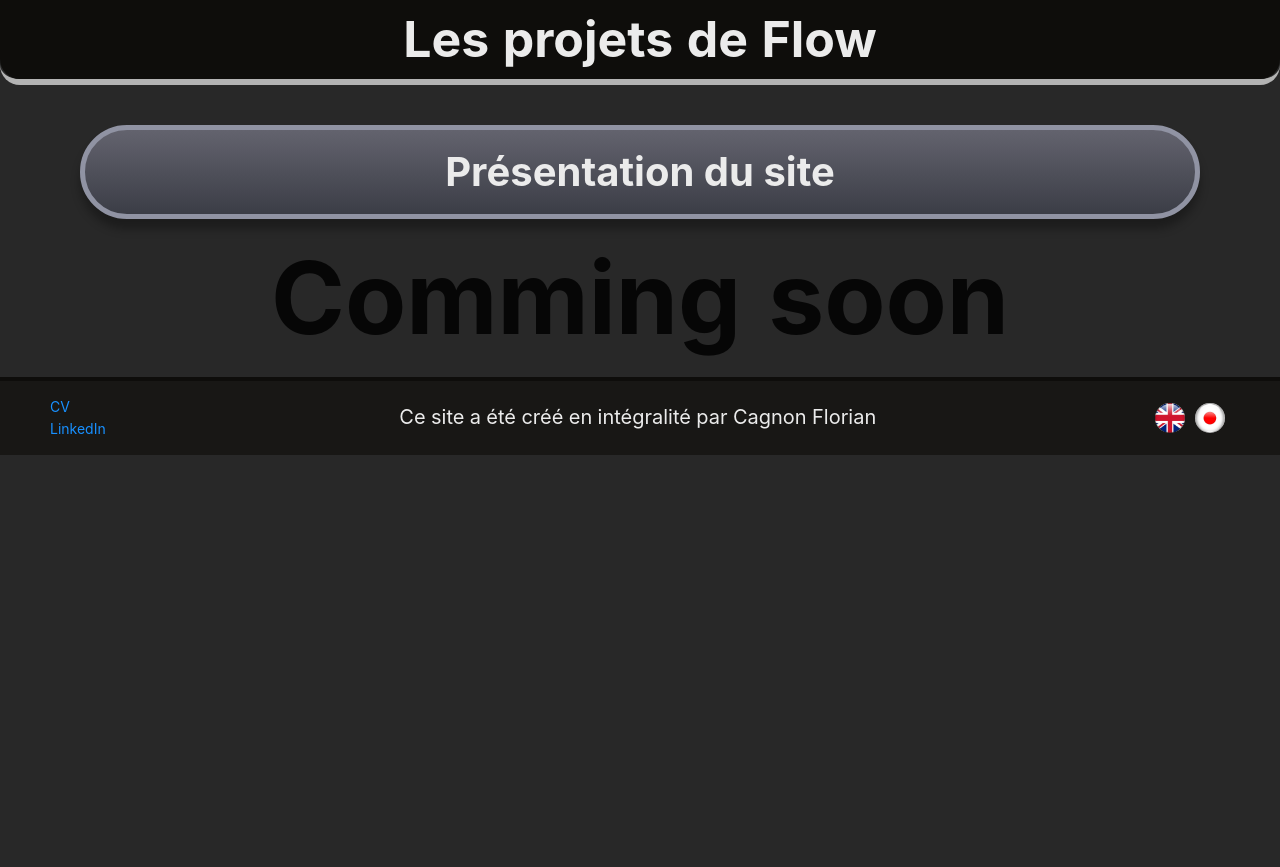
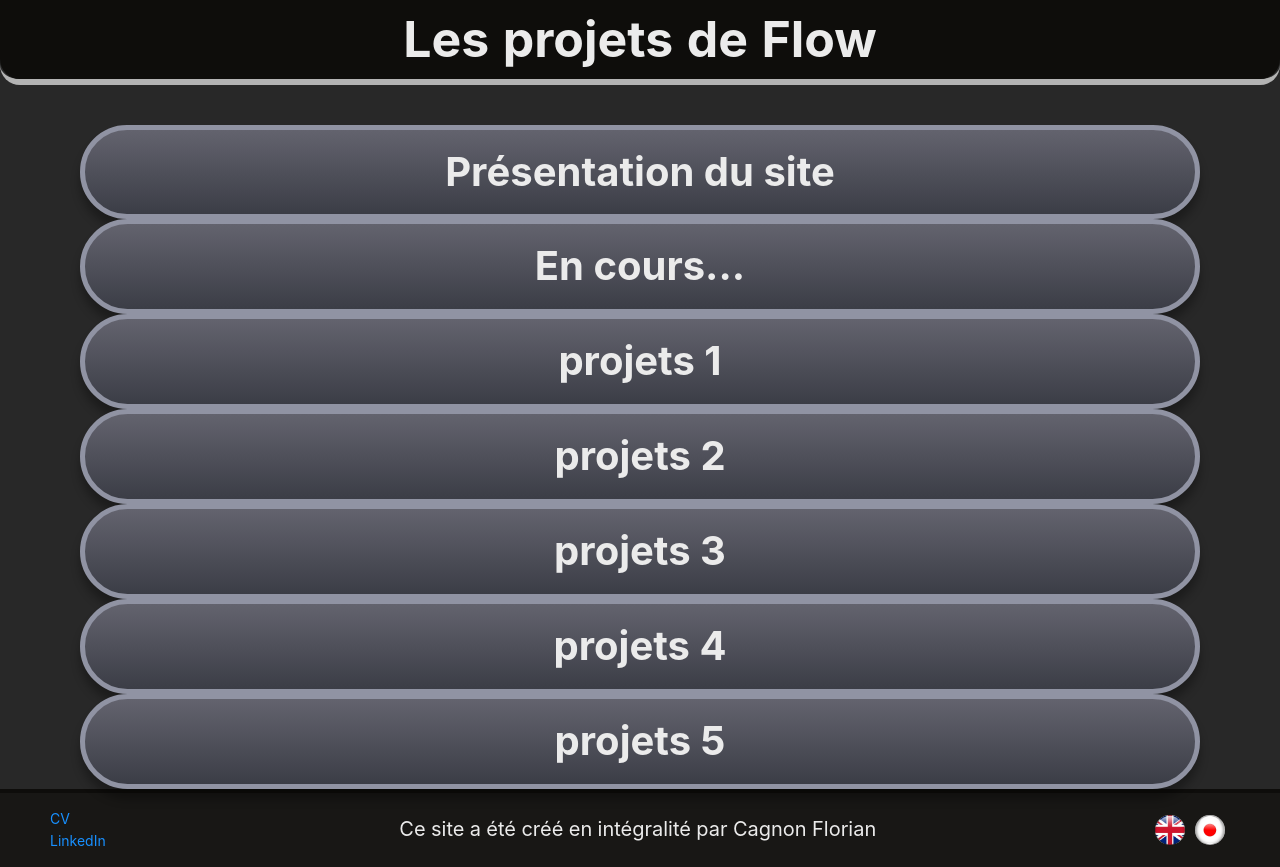
Before and after one commit to Florian59c/Site-Flow, a React (Create React App) app: page /projets in a window 1280 px wide. Before the commit the page ends 800 px from the top, so only its background shows below. Built offline with nearby package versions, Linux system fonts and the light colour scheme.

Commit message:
ajout des boutons projets generer automatiquement via la liste

```diff
--- a/src/components/Classes/ListeProjets.js
+++ b/src/components/Classes/ListeProjets.js
@@ -10,6 +10,22 @@ const ListeProjets = [
     {
         id: 2,
         titre: "projets 1"
+    },
+    {
+        id: 3,
+        titre: "projets 2"
+    },
+    {
+        id: 4,
+        titre: "projets 3"
+    },
+    {
+        id: 5,
+        titre: "projets 4"
+    },
+    {
+        id: 6,
+        titre: "projets 5"
     }
 ];
 
--- a/src/components/Composants/BoutonProjets.js
+++ b/src/components/Composants/BoutonProjets.js
@@ -1,10 +1,12 @@
 import React from 'react'
 
-const boutonProjets = () => {
+const boutonProjets = ({ titre }) => {
     return (
         <div className='boutonProjets'>
             <button>
-                <h1>Présentation du site</h1>
+                <h1>
+                    {titre}
+                </h1>
             </button>
         </div>
     )
--- a/src/components/Pages/Projets.js
+++ b/src/components/Pages/Projets.js
@@ -1,16 +1,24 @@
-import React from 'react'
+import React from 'react';
 import Header from '../Composants/Header'
 import Footer from '../Composants/Footer'
 import BoutonProjets from '../Composants/BoutonProjets'
+import ListeProjets from '../Classes/ListeProjets';
 
 const Projets = () => {
+
+  const listProjets = ListeProjets.map(projet => {
+    return (
+      <BoutonProjets key={projet.id}
+        titre={projet.titre}
+      />
+    )
+  })
+
   return (
     <div>
       <Header />
       <div className='projetsContainer'>
-        <BoutonProjets />
-        {/* temporaire !!!!! */}
-        <h1 style={{ textAlign: 'center' }}>Comming soon</h1>
+        {listProjets}
       </div>
       <Footer />
     </div>
```
